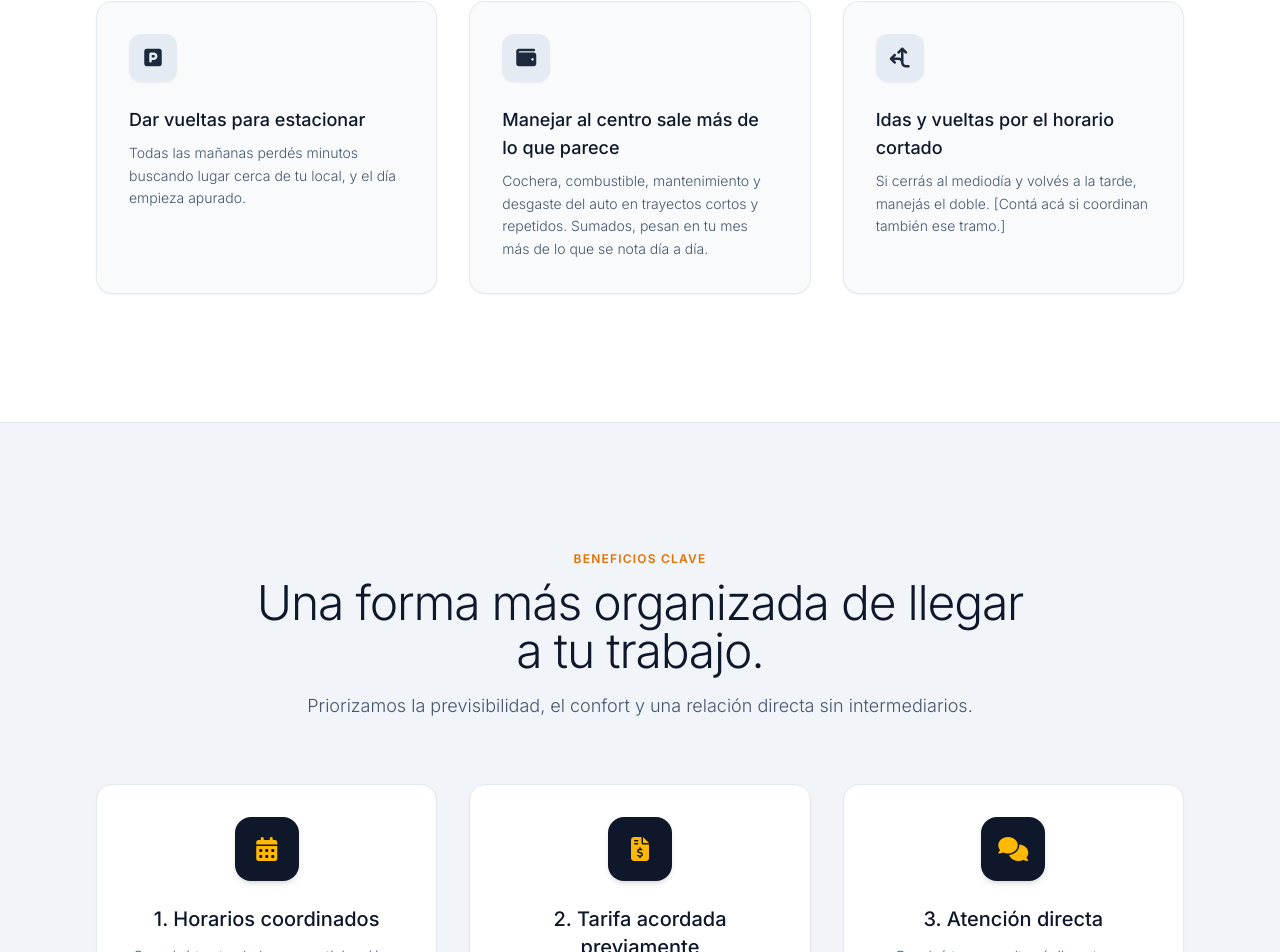
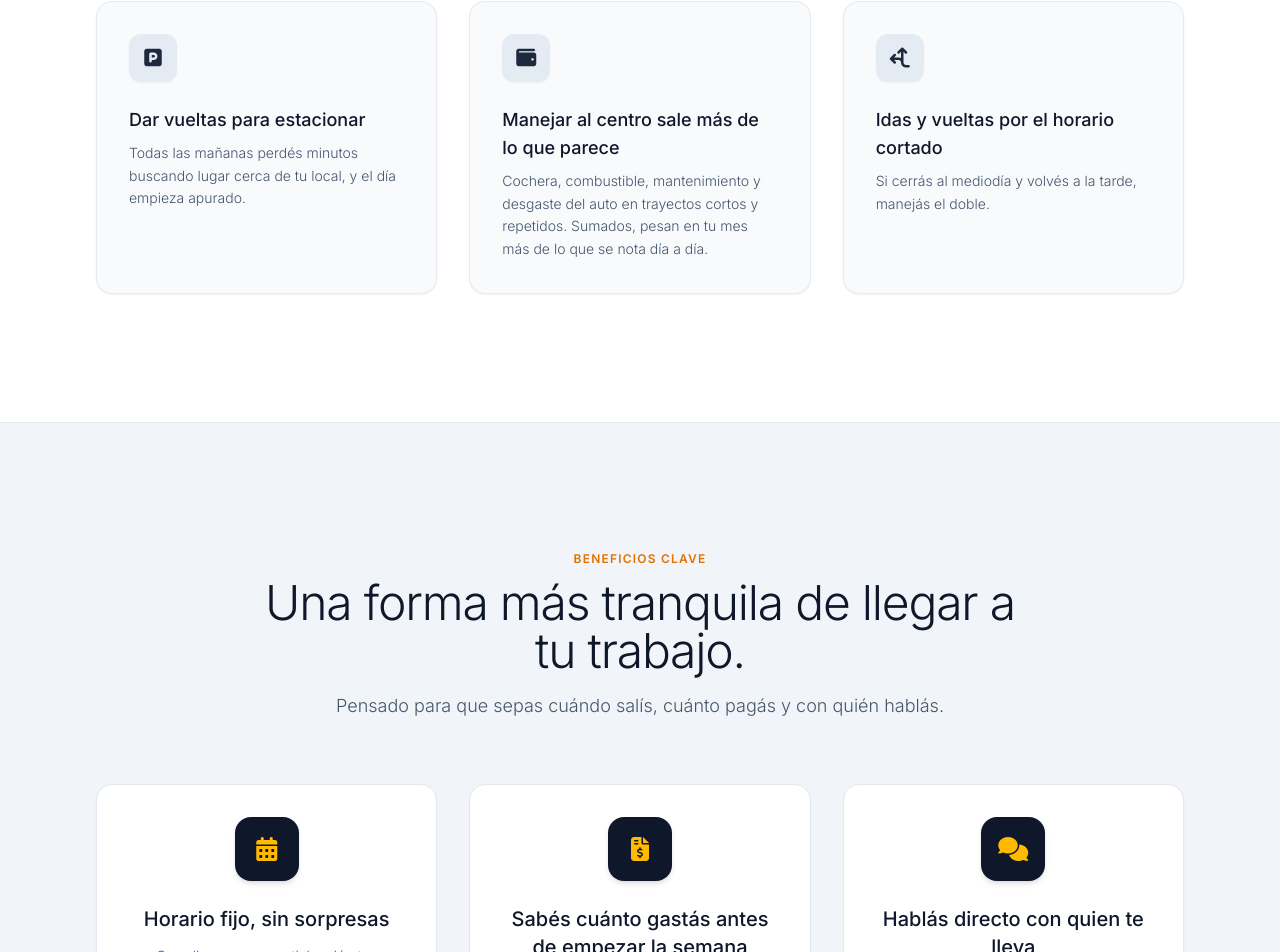
Before and after one commit to mailinadaro/jujuy-diario, a Next.js app: page / in a window 1280 px wide. Shown: the part 1171-2123 px from the top of the page. Built offline with nearby package versions, Linux system fonts and the light colour scheme.

Commit message:
refactor

```diff
--- a/src/components/sections/chofer/BenefitsSection.tsx
+++ b/src/components/sections/chofer/BenefitsSection.tsx
@@ -5,9 +5,9 @@ import { ScrollReveal } from '@/components/animations/ScrollReveal';
 
 export const BenefitsSection = () => {
   const benefits = [
-    { icon: 'fa-calendar-days', title: '1. Horarios coordinados', desc: 'Organizá tus traslados con anticipación y constancia, adaptados a tus entradas y salidas según disponibilidad operativa.' },
-    { icon: 'fa-file-invoice-dollar', title: '2. Tarifa acordada previamente', desc: 'Conocé el precio exacto de tu recorrido antes de confirmar cada semana, sin sorpresas ni tarifas variables imprevistas.' },
-    { icon: 'fa-comments', title: '3. Atención directa', desc: 'Resolvé tus consultas ágilmente por WhatsApp, con trato personalizado, claro y sin aplicaciones complejas ni esperas.' }
+    { icon: 'fa-calendar-days', title: 'Horario fijo, sin sorpresas', desc: 'Coordinamos con anticipación tus horarios de entrada y salida, y se mantienen cada semana.' },
+    { icon: 'fa-file-invoice-dollar', title: 'Sabés cuánto gastás antes de empezar la semana', desc: 'Acordamos la tarifa antes de empezar. Sin variaciones por demanda ni sorpresas.' },
+    { icon: 'fa-comments', title: 'Hablás directo con quien te lleva', desc: 'Todo se resuelve por WhatsApp, con trato personal y sin intermediarios ni aplicaciones.' }
   ];
 
   return (
@@ -16,8 +16,8 @@ export const BenefitsSection = () => {
         <ScrollReveal>
           <SectionHeader
             eyebrow="Beneficios clave"
-            title="Una forma más organizada de llegar a tu trabajo."
-            description="Priorizamos la previsibilidad, el confort y una relación directa sin intermediarios."
+            title="Una forma más tranquila de llegar a tu trabajo."
+            description="Pensado para que sepas cuándo salís, cuánto pagás y con quién hablás."
           />
         </ScrollReveal>
 
--- a/src/components/sections/chofer/FaqSection.tsx
+++ b/src/components/sections/chofer/FaqSection.tsx
@@ -8,15 +8,15 @@ export const FaqSection = () => {
   const [openId, setOpenId] = useState<number | null>(null);
 
   const faqs = [
-    { id: 1, q: '¿Cuánto cuesta el servicio?', a: 'Cobramos por semana, según el plan: Plan 2 viajes diarios, de $[X] a $[X]; Plan 4 viajes diarios (horario cortado), de $[X] a $[X]. Valores a [mes y año]. Te confirmamos el monto exacto por WhatsApp antes de empezar.' }, // TODO: completar precios y mes/año.
+    { id: 1, q: '¿Cuánto cuesta el servicio?', a: 'Cobramos por semana, según el plan: Plan 2 viajes diarios, de $60 mil a $80 il; Plan 4 viajes diarios (horario cortado), de $120 a $160. Valores a Octubre-Noviembre 2026. Te confirmamos el monto exacto por WhatsApp antes de empezar.' }, // TODO: completar precios y mes/año.
     { id: 2, q: '¿Qué barrios están cubiertos?', a: '[Lista de barrios.] Si el tuyo no figura, escribinos y te anotamos en la lista de espera.' }, // TODO: completar la lista de barrios.
-    { id: 3, q: '¿Puedo contratar traslados de ida y vuelta?', a: 'Sí. El Plan 2 viajes diarios incluye ida y vuelta, y el Plan 4 viajes diarios cubre además el horario cortado. Se coordina según tus horarios, dentro de nuestro horario de trabajo (9 a 13 h y 15 a 21 h).' },
-    { id: 4, q: '¿Puedo coordinar viajes de lunes a viernes?', a: '[Sí, el servicio está pensado para días laborales. Los sábados se consultan según disponibilidad.]' }, // TODO: confirmar la disponibilidad de los sábados.
-    { id: 5, q: '¿Qué pasa si tengo un horario laboral cortado?', a: 'Para eso está el Plan 4 viajes diarios: ida a la mañana, vuelta al mediodía, ida de regreso y vuelta a la tarde, siempre dentro de 9 a 13 h y de 15 a 21 h. Se confirma según disponibilidad.' },
-    { id: 6, q: '¿Cómo confirmo si hay disponibilidad?', a: 'Escribinos por WhatsApp con tu barrio, tu destino y tus horarios. Revisamos nuestra agenda y te respondemos [en el día].' }, // TODO: confirmar el plazo de respuesta.
-    { id: 7, q: '¿Qué pasa si un día no viajo?', a: '[Avisanos con X horas de anticipación y ese día se (descuenta / reprograma).]' }, // TODO: definir anticipación y política aplicable.
-    { id: 8, q: '¿Cómo y cuándo pago?', a: '[Forma de pago: transferencia / efectivo.] Se abona por semana, [adelantada / al finalizar la semana].' }, // TODO: definir medios y momento de pago.
-    { id: 9, q: '¿El vehículo tiene seguro?', a: 'Sí. El Fiat Cronos 2024 cuenta con seguro vigente [tipo de cobertura].' } // TODO: completar el tipo de cobertura.
+    { id: 3, q: '¿Puedo contratar traslados de ida y vuelta?', a: 'Sí. El Plan 2 viajes diarios incluye ida y vuelta, y el Plan 4 viajes diarios cubre además el horario cortado. Se coordina según tus horarios, dentro de nuestro horario de trabajo (9 a 13 hs y 15 a 21 hs).' },
+    { id: 4, q: '¿Puedo coordinar viajes de lunes a viernes?', a: 'Sí, el servicio está pensado para días laborales. No se presta servicio los sábados.' }, // TODO: confirmar la disponibilidad de los sábados.
+    { id: 5, q: '¿Qué pasa si tengo un horario laboral cortado?', a: 'Para eso está el Plan 4 viajes diarios: ida a la mañana, vuelta al mediodía, ida de regreso y vuelta a la tarde, siempre dentro de 9 a 13 hs y de 15 a 21 hs. Se confirma según disponibilidad.' },
+    { id: 6, q: '¿Cómo confirmo si hay disponibilidad?', a: 'Escribinos por WhatsApp con tu barrio, tu destino y tus horarios. Revisamos nuestra agenda y te respondemos en el día.' }, // TODO: confirmar el plazo de respuesta.
+    { id: 7, q: '¿Qué pasa si un día no viajo?', a: 'Avisanos con 24hs horas de anticipación y ese día se descuenta o reprograma).' }, // TODO: definir anticipación y política aplicable.
+    { id: 8, q: '¿Cómo y cuándo pago?', a: '[Forma de pago: transferencia / efectivo.] Se abona por semana adelantada.' }, // TODO: definir medios y momento de pago.
+    { id: 9, q: '¿El vehículo tiene seguro?', a: 'Sí. El Fiat Cronos 2024 cuenta con seguro vigente.' } // TODO: completar el tipo de cobertura.
   ];
 
   return (
--- a/src/components/sections/chofer/PricingSection.tsx
+++ b/src/components/sections/chofer/PricingSection.tsx
@@ -59,7 +59,7 @@ export const PricingSection: React.FC<PricingProps> = ({ whatsappNumber }) => {
               <div className={`bg-slate-50 border ${p.popular ? 'border-amber-500 shadow-md ring-1 ring-amber-500' : 'border-slate-200'} p-8 rounded-2xl flex flex-col justify-between h-full relative`}>
                 {p.popular && (
                   <span className="absolute -top-3 left-1/2 -translate-x-1/2 bg-amber-500 text-slate-950 font-bold text-[10px] tracking-widest uppercase px-3 py-1 rounded-full shadow-sm">
-                    Más consultado
+                    Día completo
                   </span>
                 )}
                 <div>
--- a/src/components/sections/chofer/ProblemSection.tsx
+++ b/src/components/sections/chofer/ProblemSection.tsx
@@ -19,7 +19,7 @@ export const ProblemSection = () => {
       icon: 'fa-arrows-split-up-and-left',
       title: 'Idas y vueltas por el horario cortado',
       // TODO: Contá acá si coordinan también ese tramo.
-      desc: 'Si cerrás al mediodía y volvés a la tarde, manejás el doble. [Contá acá si coordinan también ese tramo.]'
+      desc: 'Si cerrás al mediodía y volvés a la tarde, manejás el doble.'
     }
   ];
 
```
